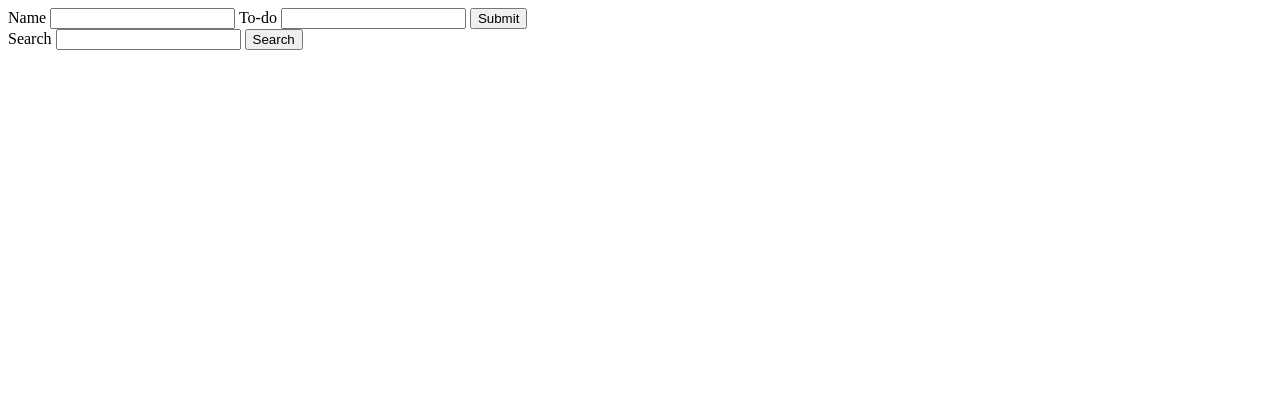
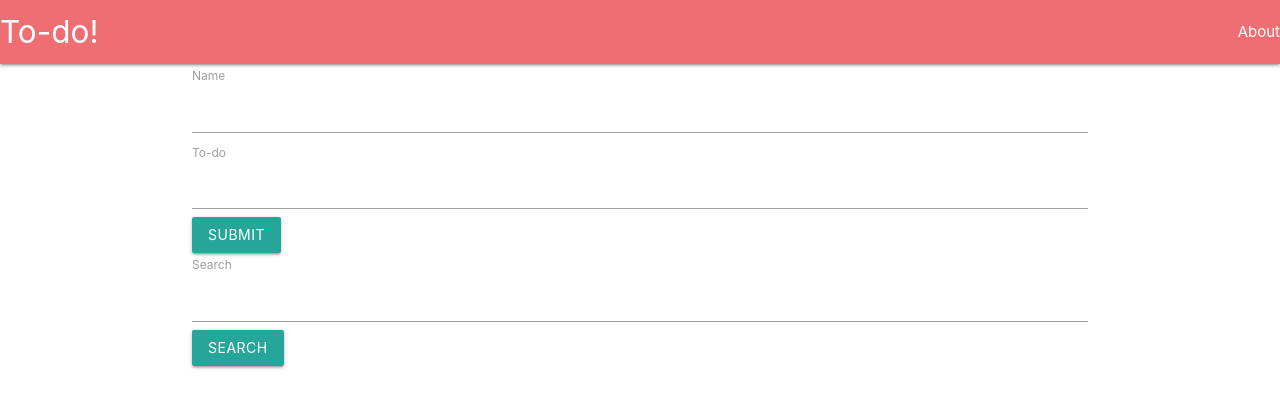
Before and after one commit to lillabbbbbb/mongodb-demo, a website: page public/index.html in a window 1280 px wide. Drawn offline with nearby package versions, Linux system fonts and the light colour scheme.

Commit message:
feature 5 prolly ready

```diff
--- a/package.json
+++ b/package.json
@@ -29,6 +29,7 @@
   "devDependencies": {
     "@types/cors": "^2.8.19",
     "@types/express": "^5.0.5",
+    "@types/materialize-css": "^1.0.14",
     "ts-node": "^10.9.2",
     "ts-node-dev": "^2.0.0",
     "typescript": "^5.9.3"
--- a/public/index.html
+++ b/public/index.html
@@ -3,31 +3,46 @@
 <head>
     <meta charset="UTF-8">
     <meta name="viewport" content="width=device-width, initial-scale=1.0">
+    <!-- Materialize CSS -->
+    <link href="https://cdnjs.cloudflare.com/ajax/libs/materialize/1.0.0/css/materialize.min.css" rel="stylesheet">
+
+
     <script src="js/main.js" defer></script>
     <title>Document</title>
 </head>
 <body>
-    <div>
+    <nav>
+        <div class="nav-wrapper">
+        <a href="#" class="brand-logo">To-do!</a>
+        <ul id="nav-mobile" class="right hide-on-med-and-down">
+            <li>About</li>
+
+        </ul>
+        </div>
+    </nav>
+    <div class="container">
+        <div class="col">
             <form action="submit" id="todoForm">
                 <label for="">Name</label>
                 <input type="text" id="userInput">
                 <label for="">To-do</label>
                 <input type="text" id="todoInput">
-            <button type="submit" id="submit-data">Submit</button>
+                <button class="btn" type="submit" id="submit-data">Submit</button>
             </form>
         </div>
 
-    <div id="div2">
+        <div id="div2" class="col">
             <form action="submit" id="searchForm">
                 <label for="">Search</label>
                 <input type="text" id="searchInput">
-            <button type="submit" id="search">Search</button>
+                <button class="btn" type="submit" id="search">Search</button>
             </form>
 
             <ul id="todoList">
 
             </ul>
         </div>
+    </div>
 
 </body>
 </html>
--- a/public/js/main.js
+++ b/public/js/main.js
@@ -1,3 +1,5 @@
+import 'materialize-css/dist/css/materialize.min.css';
+
 const message = document.createElement("p")
 
 document.getElementById("todoForm").addEventListener("submit", async(event) => {
@@ -76,8 +78,10 @@ document.getElementById("searchForm").addEventListener("submit", async(event) =>
       items.forEach(elem => {
         let li = document.createElement("li")
         li.innerHTML = `
-            <input type="checkbox" checked="" id="myCheckBox" class="checkBoxes" name="vip" id="vip">
-            <a class="delete-task" data-todo="${elem.todo}">${elem.todo}</a>
+            <input type="checkbox" id="myCheckBox" class="checkBoxes" name="vip" id="vip">
+            <span>
+              <a class="delete-task" href="#" data-todo="${elem.todo}">${elem.todo}</a>
+            </span>
         `
 
         document.getElementById("todoList").appendChild(li)
```
Also changed, not shown: 1 other file. Lines whose indentation alone changed are shown as unchanged.
